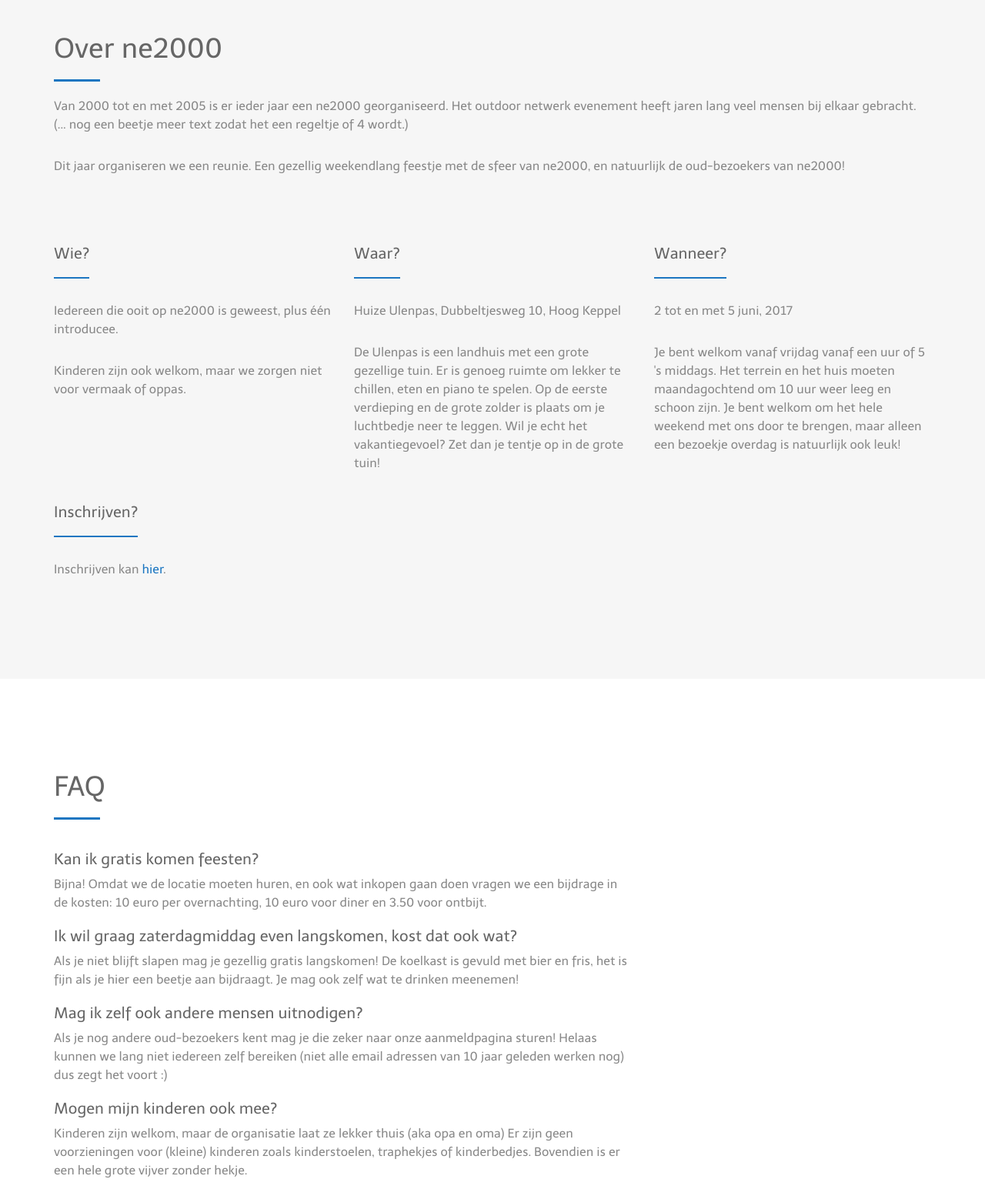
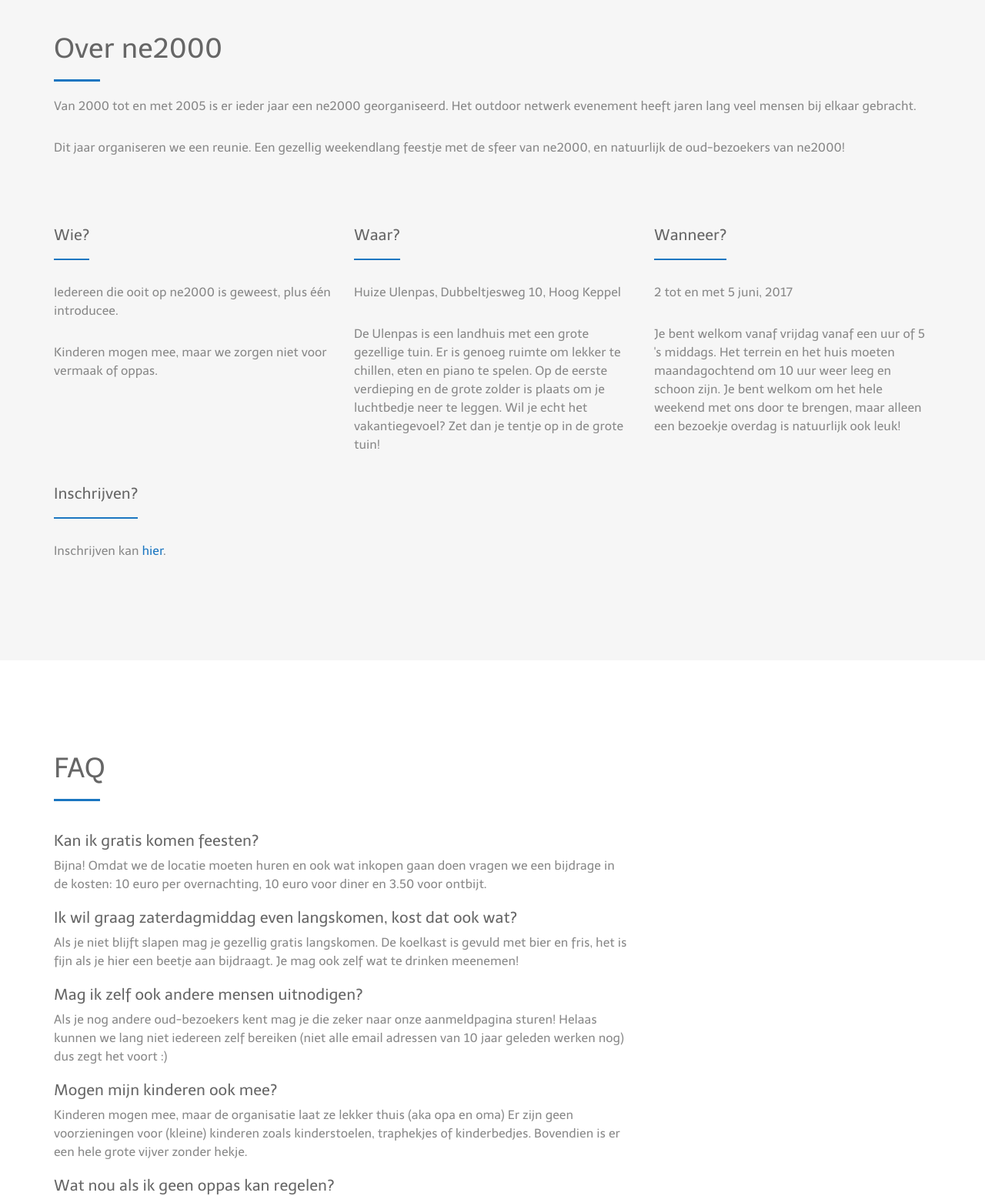
Before and after one commit to jvwag/ne2000-site, a plain HTML site: page index.html in a window 1280 px wide. Shown: the part 720-2274 px from the top of the page at 77% size. Drawn offline with nearby package versions, Linux system fonts and the light colour scheme.

Commit message:
update index.html
Kleine wijziging, ben een beetje inspiratieloos :)

```diff
--- a/index.html
+++ b/index.html
@@ -69,14 +69,14 @@
     <div class="section-title">
       <h2>Over ne2000</h2>
       <hr>
-      <p>Van 2000 tot en met 2005 is er ieder jaar een ne2000 georganiseerd. Het outdoor netwerk evenement heeft jaren lang veel mensen bij elkaar gebracht. (... nog een beetje meer text zodat het een regeltje of 4 wordt.)</p>
+      <p>Van 2000 tot en met 2005 is er ieder jaar een ne2000 georganiseerd. Het outdoor netwerk evenement heeft jaren lang veel mensen bij elkaar gebracht.</p>
       <p>Dit jaar organiseren we een reunie.  Een gezellig weekendlang feestje met de sfeer van ne2000, en natuurlijk de oud-bezoekers van ne2000!</p>
     </div>
     <div class="row">
       <div class="col-md-4">
         <h4>Wie?</h4>
         <p>Iedereen die ooit op ne2000 is geweest, plus één introducee.</p>
-        <p>Kinderen zijn ook welkom, maar we zorgen niet voor vermaak of oppas.</p>
+        <p>Kinderen mogen mee, maar we zorgen niet voor vermaak of oppas.</p>
       </div>
       <div class="col-md-4">
         <h4>Waar?</h4>
@@ -108,11 +108,11 @@
     <div class="row">
             <div class="col-md-8">
         <h4>Kan ik gratis komen feesten?</h4>
-        <p>Bijna! Omdat we de locatie moeten huren, en ook wat inkopen gaan doen vragen we een bijdrage in de kosten: 10 euro per overnachting, 10 euro voor diner en 3.50 voor ontbijt.</p>
+        <p>Bijna! Omdat we de locatie moeten huren en ook wat inkopen gaan doen vragen we een bijdrage in de kosten: 10 euro per overnachting, 10 euro voor diner en 3.50 voor ontbijt.</p>
       </div>
       <div class="col-md-8">
         <h4>Ik wil graag zaterdagmiddag even langskomen, kost dat ook wat?</h4>
-        <p>Als je niet blijft slapen mag je gezellig gratis langskomen! De koelkast is gevuld met bier en fris, het is fijn als je hier een beetje aan bijdraagt. Je mag ook zelf wat te drinken meenemen!</p>
+        <p>Als je niet blijft slapen mag je gezellig gratis langskomen. De koelkast is gevuld met bier en fris, het is fijn als je hier een beetje aan bijdraagt. Je mag ook zelf wat te drinken meenemen!</p>
       </div>
       <div class="col-md-8">
         <h4>Mag ik zelf ook andere mensen uitnodigen?</h4>
@@ -121,7 +121,7 @@
       </div>
       <div class="col-md-8">
         <h4>Mogen mijn kinderen ook mee?</h4>
-        <p>Kinderen zijn welkom, maar de organisatie laat ze lekker thuis (aka opa en oma) Er zijn geen voorzieningen voor (kleine) kinderen zoals kinderstoelen, traphekjes of kinderbedjes. Bovendien is er een hele grote vijver zonder hekje.</p>
+        <p>Kinderen mogen mee, maar de organisatie laat ze lekker thuis (aka opa en oma) Er zijn geen voorzieningen voor (kleine) kinderen zoals kinderstoelen, traphekjes of kinderbedjes. Bovendien is er een hele grote vijver zonder hekje.</p>
       </div>
       <div class="col-md-8">
         <h4>Wat nou als ik geen oppas kan regelen?</h4>
```
